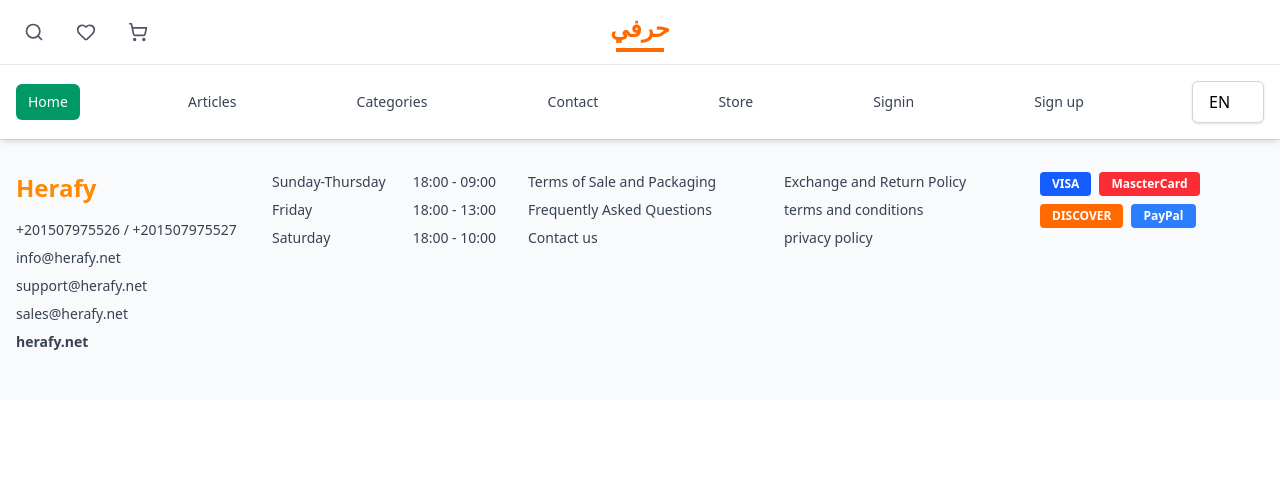
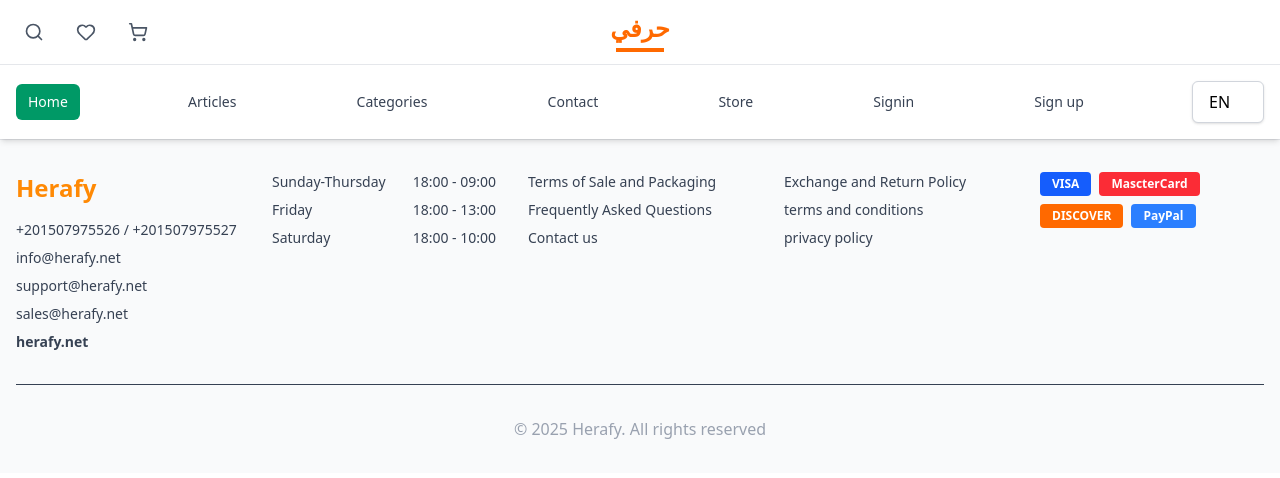
Before and after one commit to Abotareq/herfey-client-side, a Next.js app: page /en in a window 1280 px wide. Shown: the top 478 px of the page. Built offline with nearby package versions, Linux system fonts and the light colour scheme.

Commit message:
ةخيهبغ بخخفثق

```diff
--- a/messages/ar.json
+++ b/messages/ar.json
@@ -17,7 +17,8 @@
         "email":"info@herafy.net",
         "support":"support@herafy.net",
         "sales": "sales@herafy.net",
-        "web":"herafy.net"
+        "web":"herafy.net",
+        "copy": "2025 جميع الحقوق محفزظة حرفي"
     },
     "workingHours": {
     "day1": "الأحد - الخميس",
--- a/messages/en.json
+++ b/messages/en.json
@@ -17,7 +17,8 @@
         "email":"info@herafy.net",
         "support":"support@herafy.net",
         "sales": "sales@herafy.net",
-        "web":"herafy.net"
+        "web":"herafy.net",
+        "copy": "2025 Herafy. All rights reserved"
     },
     "workingHours":{
         "day1": "Sunday-Thursday",
--- a/src/app/[locale]/components/footer.jsx
+++ b/src/app/[locale]/components/footer.jsx
@@ -123,6 +123,11 @@
           </div>
         </div>
       </div>
+       <div className="border-t border-gray-700 mt-8 pt-8 text-center">
+          <p className="text-gray-400">
+            &copy; {t('copy')}
+          </p>
+        </div>
     </footer>
   );
 };
```
